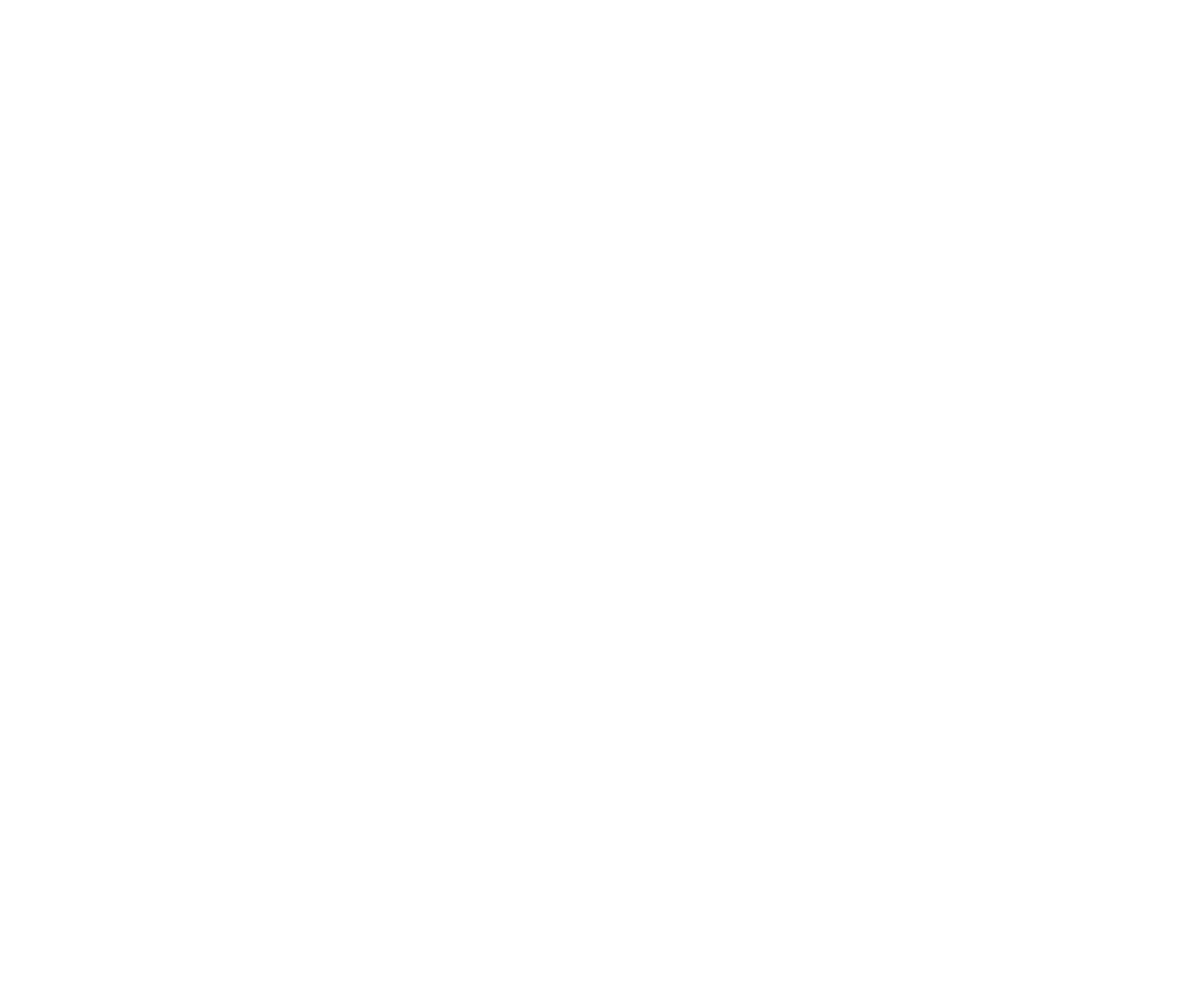
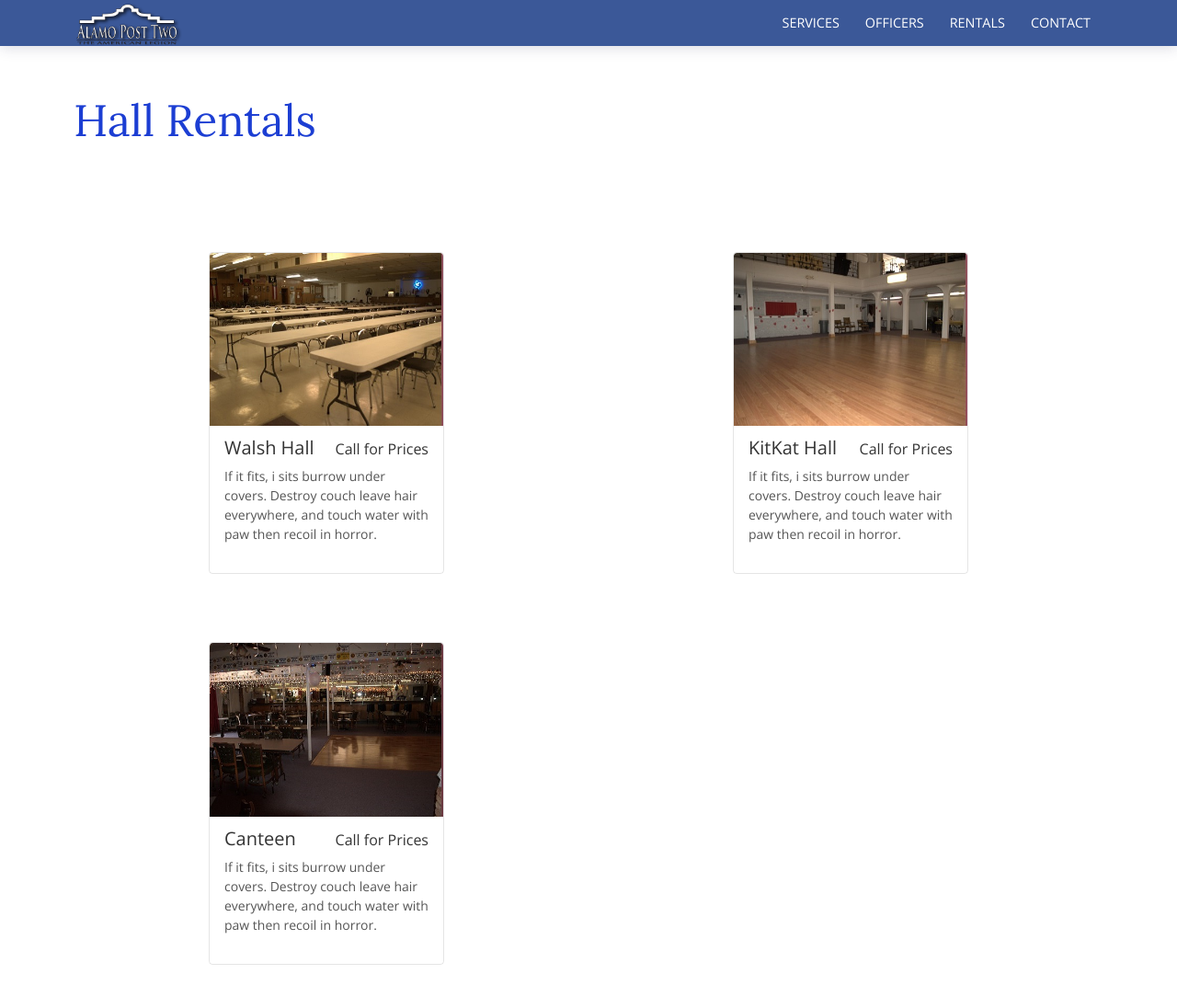
Before and after one commit to Team-Poseidon/alamopost2, a Gatsby site: page /rentals in a window 1280 px wide. Before the commit this address had no page. Shown: the top 1084 px of the page at 92% size. Before the commit the page ends 800 px from the top, so only its background shows below. Built offline with nearby package versions, Linux system fonts and the light colour scheme; Gatsby itself is replaced by a stand-in of ours.

Commit message:
Rename testimonials page to rentals page

```diff
--- a/gatsby-config.js
+++ b/gatsby-config.js
@@ -19,17 +19,13 @@
         link: '/officers',
       },
       {
-        name: 'Testimonials',
-        link: '/testimonials',
+        name: 'Rentals',
+        link: '/rentals',
       },
       {
         name: 'Contact',
         link: '/contact',
       },
-      {
-        name: 'Hello',
-        link: '/hello',
-      }
     ],
   },
   plugins: [
--- a/src/pages/testimonials/mikes-auto-parts.md
+++ b/src/pages/rentals/canteen.md
@@ -1,13 +1,10 @@
 ---
-path: '/testimonials/mikes-auto-parts'
-title: 'Mikes Auto Parts'
+path: '/rentals/canteen'
+title: 'Canteen'
 date: 2018-11-28T15:01:01+10:00
 draft: false
-image: ''
-businessurl: ''
-name: 'Tony Smith'
-business: 'Local Business Name'
-jobtitle: 'Owner'
+image: '/images/rentals/canteen.jpg'
+capacity: 30
 ---
 
 > Value proposition accelerator crowdsource channels customer. Research & development seed money channels creative. Ramen buzz ecosystem technology equity paradigm shift business-to-business lean startup social proof client startup. Agile development partnership business-to-consumer pitch marketing twitter venture advisor metrics alpha bootstrapping infrastructure seed round.
--- /dev/null
+++ b/src/pages/rentals/index.js
@@ -0,0 +1,76 @@
+import React from 'react';
+import { graphql } from 'gatsby';
+import SEO from '../../components/SEO';
+import Layout from '../../layouts/index';
+
+const Rentals = (props) => {
+  const testimonials = props.data.allMarkdownRemark.edges;
+  return (
+    <Layout bodyclassName="page-testimonials">
+      <SEO title="Testimonials" />
+      <div className="intro">
+        <div className="container">
+          <div className="row">
+            <div className="col-12">
+              <h1>Hall Rentals</h1>
+            </div>
+          </div>
+        </div>
+      </div>
+
+      <div className="container pb-6">
+        <div className="row">
+          {testimonials.map(edge => (
+
+            <div key={edge.node.frontmatter.path} className="col-12 col-md-6 mb-1">
+              <div className="br2 ba dark-gray b--black-10 mv4 w-100 w-50-m w-45-l mw5 center">
+                <img
+                  src={edge.node.frontmatter.image}
+                  className="db w-100 br2 br--top"
+                  alt="Photo of a kitten looking menacing."
+                />
+                <div className="pa2 ph3-ns pb3-ns">
+                  <div className="dt w-100 mt1">
+                    <div className="dtc">
+                      <h1 className="f5 f4-ns mv0">{edge.node.frontmatter.title}</h1>
+                    </div>
+                    <div className="dtc tr">
+                      <h2 className="f5 mv0">Call for Prices</h2>
+                    </div>
+                  </div>
+                  <p className="f6 lh-copy measure mt2 mid-gray">
+                    If it fits, i sits burrow under covers. Destroy couch leave hair everywhere,
+                    and touch water with paw then recoil in horror.
+                  </p>
+                </div>
+              </div>
+            </div>
+          ))}
+        </div>
+      </div>
+    </Layout>
+  );
+};
+
+export const query = graphql`
+query TestimonialsQuery {
+  allMarkdownRemark(
+    filter: { fileAbsolutePath: { regex: "/rentals/" } }
+    sort: { fields: [frontmatter___date], order: DESC }
+  ) {
+    edges {
+      node {
+        html
+        frontmatter {
+          path
+          title
+          image
+          capacity
+        }
+      }
+    }
+  }
+}
+`;
+
+export default Rentals;
--- a/src/pages/testimonials/thaistyle-asian.md
+++ b/src/pages/rentals/kitkat-hall.md
@@ -1,13 +1,10 @@
 ---
-path: '/testimonials/thaistyle-asian'
-title: 'Thaistyle Asian'
+path: '/rentals/kitkat-hall'
+title: 'KitKat Hall'
 date: 2018-11-28T15:04:35+10:00
 draft: false
-image: ''
-businessurl: ''
-name: 'Lai May'
-business: 'Local Business Name'
-jobtitle: 'Owner'
+image: '/images/rentals/bhall.jpg'
+capacity: 30
 ---
 
 > Learning curve return on investment twitter traction accelerator client angel investor user experience customer seed round backing. Innovator social media graphical user interface supply chain series A financing. Virality agile development ownership investor research & development focus. Incubator supply chain network effects success paradigm shift crowdfunding client research & development.
--- a/src/pages/testimonials/lion-creative.md
+++ b/src/pages/rentals/walsh-hall.md
@@ -1,13 +1,10 @@
 ---
-path: '/testimonials/lion-creative'
-title: 'Lion Creative'
+path: '/rentals/walsh-hall'
+title: 'Walsh Hall'
 date: 2018-11-28T15:05:36+10:00
 draft: false
-image: ''
-businessurl: ''
-name: 'Jessica Lion'
-business: 'Lion Creative'
-jobtitle: 'Creative Director'
+image: '/images/rentals/ahall.jpg'
+capacity: 30
 ---
 
 > Sales bandwidth business model canvas android infographic leverage prototype traction buzz. Founders stock startup incubator gamification series A financing churn rate gen-z ecosystem bootstrapping branding. Interaction design partnership technology. Hackathon infrastructure bandwidth bootstrapping.
```
Also changed, not shown: src/pages/testimonials/index.js (deleted, +0 -65 lines).
